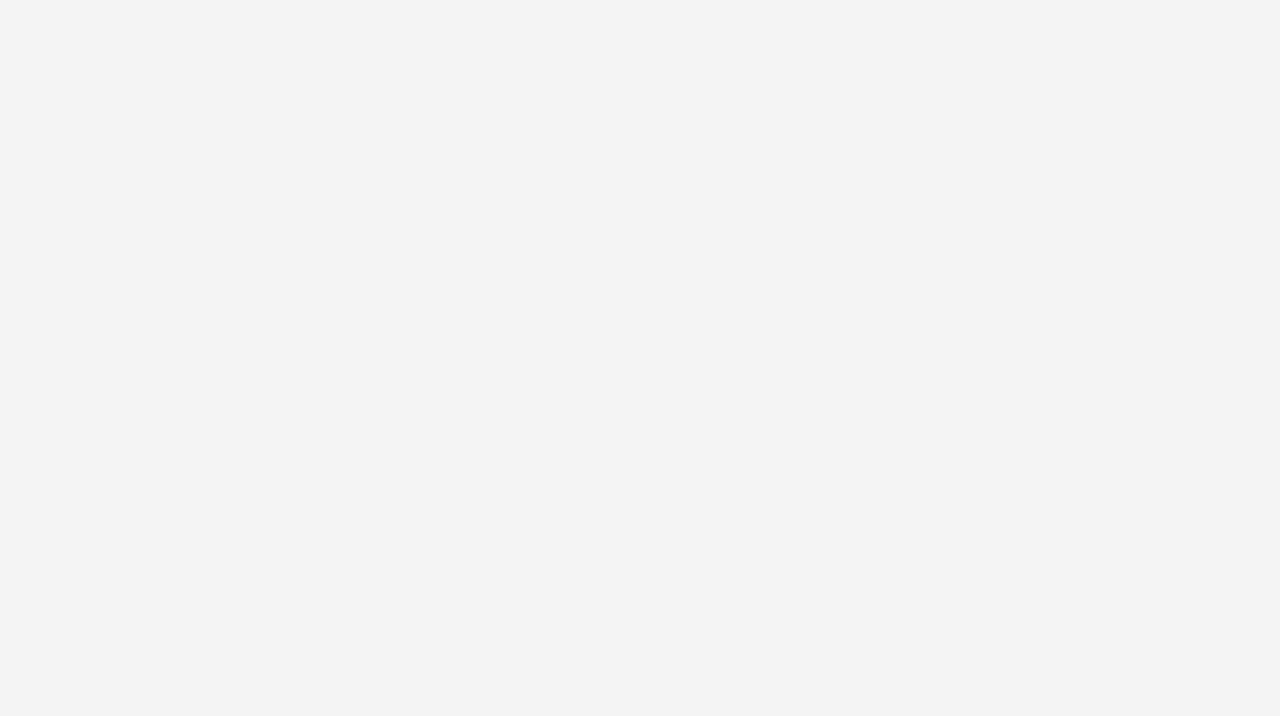
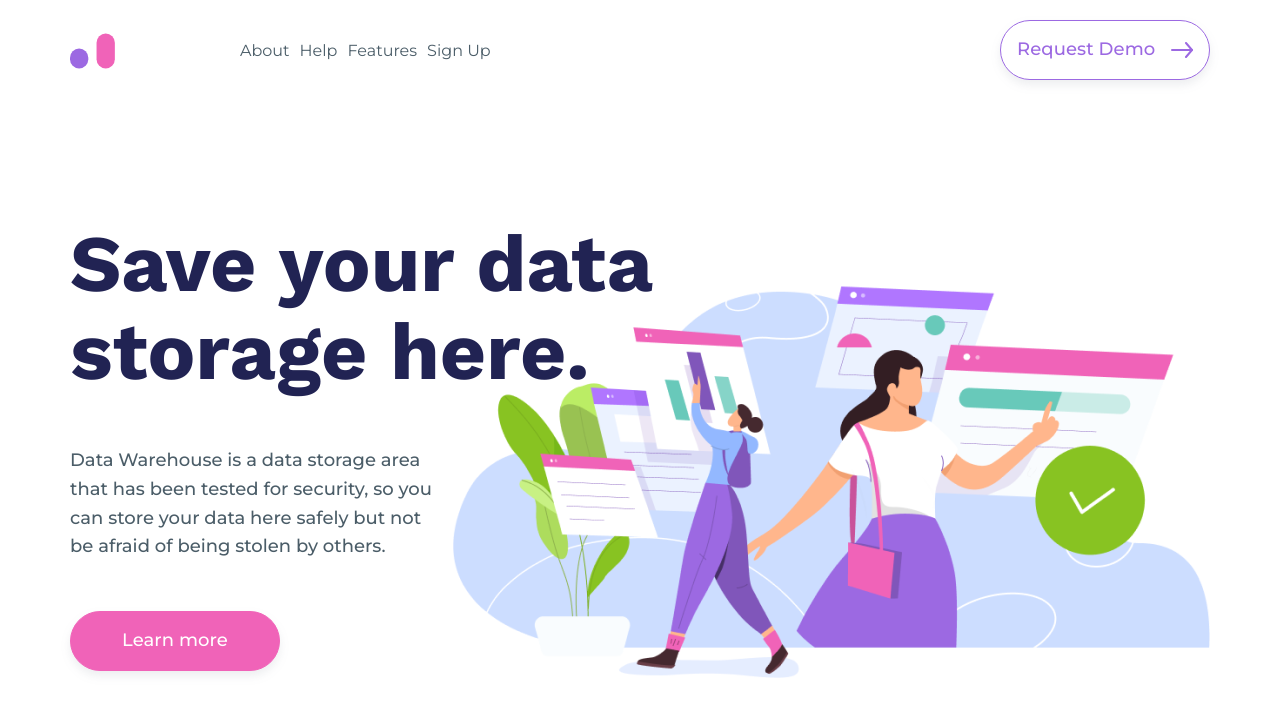
Before and after one commit to kozzztia/variant-2, a plain HTML site: page index.html in a window 1280 px wide. Drawn offline with nearby package versions, Linux system fonts and the light colour scheme.

Commit message:
header $ banner

```diff
--- a/index.html
+++ b/index.html
@@ -1,17 +1,64 @@
 <!DOCTYPE html>
 <html lang="en">
+
 <head>
     <meta charset="UTF-8">
     <meta name="viewport" content="width=device-width, initial-scale=1.0">
     <meta http-equiv="X-UA-Compatible" content="ie=edge">
     <link rel="icon" type="image/x-icon" href="https://cdn-icons-png.flaticon.com/512/12/12321.png">
+    <link rel="preconnect" href="https://fonts.googleapis.com">
+    <link rel="preconnect" href="https://fonts.gstatic.com" crossorigin>
+    <link
+        href="https://fonts.googleapis.com/css2?family=Montserrat:ital,wght@0,100..900;1,100..900&family=Work+Sans:ital,wght@0,100..900;1,100..900&display=swap"
+        rel="stylesheet">
     <title>variant-2</title>
     <link rel="stylesheet" href="style.css">
     <script defer src="script.js"></script>
 </head>
+
 <body>
-    <header></header>
-    <main></main>
+    <header>
+        <figure>
+            <svg width="45" height="36" viewBox="0 0 45 36" fill="none" xmlns="http://www.w3.org/2000/svg">
+                <rect y="15.5" width="18.3099" height="20" rx="9.15493" fill="#9C69E2" />
+                <rect x="26.5493" y="0.5" width="18.3099" height="35" rx="9.15493" fill="#F063B8" />
+            </svg>
+        </figure>
+        <nav>
+            <ul>
+                <li><a href="#">About</a></li>
+                <li><a href="#">Help</a></li>
+                <li><a href="#">Features</a></li>
+                <li><a href="#">Sign Up</a></li>
+            </ul>
+        </nav>
+        <button>
+            Request Demo
+            <svg width="22" height="16" viewBox="0 0 22 16" fill="none" xmlns="http://www.w3.org/2000/svg">
+                <path d="M15 15L21 8L15 1" stroke-width="2" stroke-linecap="round" stroke-linejoin="round" />
+                <path d="M21 8H1" stroke-width="2" stroke-linecap="round" stroke-linejoin="round" />
+            </svg>
+        </button>
+    </header>
+    <main>
+        <section class="banner">
+            <img src="assets/first-screen-img.png" alt="banner" />
+            <h1>
+                Save your data storage here.
+            </h1>
+            <p>
+                Data Warehouse is a data storage area that has been
+                tested for security, so you can store your data here
+                safely but not be afraid of being stolen by others.
+            </p>
+            <button>
+                Learn more
+            </button>
+
+        </section>
+
+    </main>
     <footer></footer>
 </body>
+
 </html>
--- a/style.css
+++ b/style.css
@@ -1,18 +1,173 @@
 :root {
-    --main-color: #333;
-    --background-color: #f4f4f4;
-    --font-size: 16px;
+    --font-size: 18px;
+    --padding: 20px;
+
+    --bg-color: #ffffff;
+    --max-width: 1140px;
+    --button-color-white: #fff;
+    --button-color-violet: #9C69E2;
+    --button-color-pink: #F063B8;
+
+
+    --decore-bg-color-pink: #FDE8F5;
+    --decore-bg-color-blue: #CCDDFF;
+    --text-color: #4B5D68;
+    --tite-color: #212353;
+    --transition: .5s;
+
+
 }
 
 * {
     margin: 0;
     padding: 0;
     box-sizing: border-box;
-    font-family: Arial, sans-serif;
+    font-family: 'Montserrat';
 }
 
 body {
-    background-color: var(--background-color);
-    color: var(--main-color);
-    font-size: var(--font-size);
+    background-color: var(--bg-color);
+    color: var(--text-color);
+    font-size: var(--font-sz);
 }
+
+button {
+    padding :16px;
+    min-width: 210px;
+    height: 60px;
+    border-radius: 50px;
+    border: 1px 0px 0px 0px;
+    opacity: 0px;
+    border: none;
+    outline: none;
+    display: flex;
+    flex-direction: row;
+    justify-content: space-between;
+    align-items: center;
+    filter: drop-shadow(0 5px 5px #4B5D681A);
+    font-family: Montserrat;
+    font-size: 18px;
+    font-weight: 500;
+    line-height: 25.6px;
+    letter-spacing: 0.005em;
+    cursor: pointer;
+    transition: var(--transition);
+}
+
+header {
+    width: 100%;
+    max-width: var(--max-width);
+    margin: 0 auto;
+    background: inherit;
+    display: flex;
+    justify-content: space-between;
+    align-items: center;
+    padding: var(--padding) 0;
+    gap: 20px;
+    margin-bottom: 100px;
+
+    figure {
+        height: 35px;
+        width: 45px;
+    }
+
+    svg {
+        path {
+            transition: var(--transition);
+            stroke: var(--button-color-violet)
+        }
+    }
+
+    button {
+        background: var(--button-color-white);
+        border: 1px solid var(--button-color-violet);
+        color: var(--button-color-violet);
+
+        &:hover {
+            background: var(--button-color-violet);
+            color: var(--button-color-white);
+
+            svg {
+                path {
+                    stroke: var(--button-color-white);
+                }
+            }
+        }
+    }
+
+    nav {
+        width: 100%;
+        margin-left: 100px;
+
+        ul {
+            list-style: none;
+            display: flex;
+            flex-direction: row;
+        }
+
+        a {
+            text-decoration: none;
+            padding: 5px;
+            cursor: pointer;
+            color: inherit;
+            transition: var(--transition);
+
+            &:hover {
+                color: var(--button-color-violet);
+            }
+        }
+    }
+}
+
+main {
+    width: 100%;
+    max-width: var(--max-width);
+    margin: 0 auto;
+}
+
+.banner {
+    padding: var(--padding) 0;
+    position: relative;
+
+    h1 {
+        font-family: Work Sans;
+        font-size: 80px;
+        font-weight: 700;
+        line-height: 88px;
+        color: var(--tite-color);
+        user-select: none;
+        margin-bottom: 50px;
+        max-width: 600px;
+    }
+
+    p {
+        font-family: Montserrat;
+        font-size: 18px;
+        font-weight: 500;
+        line-height: 28.8px;
+        color: inherit;
+        margin-bottom: 50px;
+        width: 100%;
+        max-width: 370px;
+    }
+
+    button {
+        background:  var(--button-color-pink);
+        border: 1px solid var(--button-color-pink);
+        color: var(--button-color-white);
+        justify-content: center;
+
+
+        &:hover {
+            background: #EB4BAB;
+        }
+    }
+
+
+    img {
+        position: absolute;
+        right: 0;
+        bottom: 0;
+        z-index: -1;
+    }
+}
```
Also changed, not shown: assets/first-screen-img.png (added).
